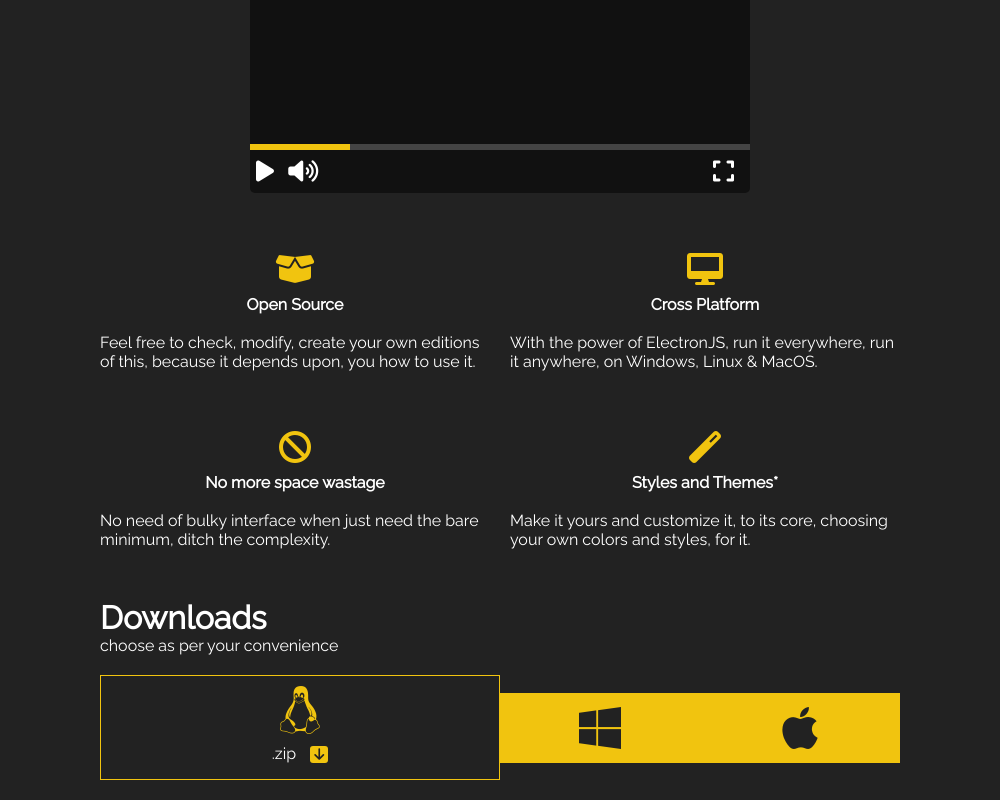
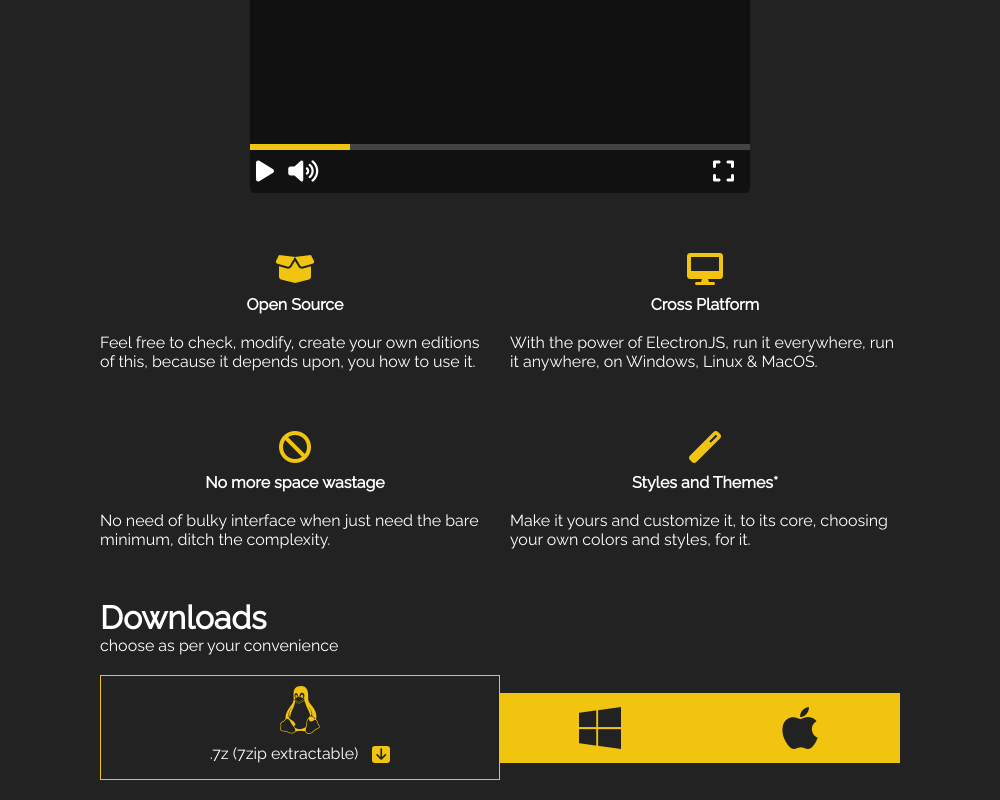
Before and after one commit to daxter-army/simpl, an Electron app: page docs/index.html in a window 1000 px wide. Shown: the part 533-1333 px from the top of the page. Drawn offline with Linux system fonts and the light colour scheme.

Commit message:
changed downoading link for linux downloads

```diff
--- a/docs/index.html
+++ b/docs/index.html
@@ -96,7 +96,7 @@
                     <div id="linux" class="download-link-btn-container">
                         <i id="linux-icon" class="fab fa-linux fa-3x download-icons"></i>
                         <div class="links" id="linux-links">
-                            <div class="dwnld-linux-link-div">.zip <span class="dwnld-btn"><i class="fas fa-arrow-down"></i></span></div>
+                            <div class="dwnld-linux-link-div" >.7z (7zip extractable) <a href="https://raw.githubusercontent.com/daxter-army/simpl/main/dist/simpl_dmp_win_bundle.7z" download><span class="dwnld-btn"><i class="fas fa-arrow-down"></i></span></a></div>
                         </div>
                     </div>
                     <div id="windows" class="download-link-btn-container">
```
